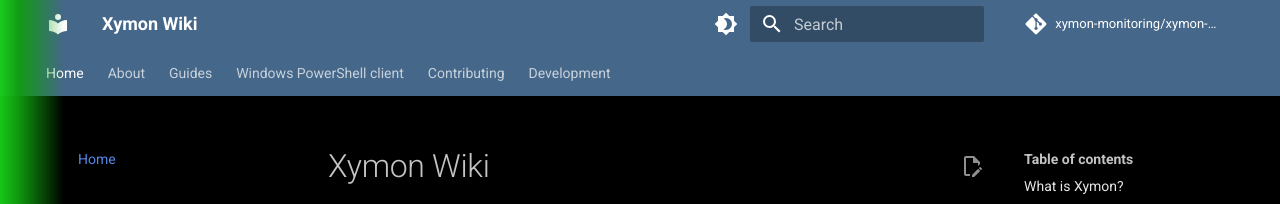
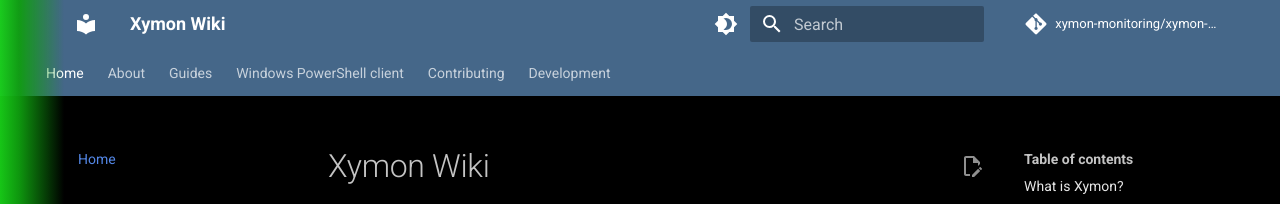
Before and after one commit to xymon-monitoring/xymon-wiki, an MkDocs documentation site: the page built from docs/index.md, in a window 1280 px wide. Shown: the top 204 px of the page. Built offline with MkDocs 1.6.1 and Material for MkDocs 9.7.7, drawn with Linux system fonts in a browser that asks for light colours; comment, search, counter and statistics services are not loaded.

Commit message:
style: indent the header past the green band too
Apply the same half-band left indent to the header inner and the tabs row so
the logo/title/tabs align with the content instead of sitting on the green.

```diff
--- a/docs/stylesheets/xymon.css
+++ b/docs/stylesheets/xymon.css
@@ -69,8 +69,11 @@
   z-index: 1000;
 }
 
-/* Keep all text — left navigation AND page content — out of the band's green
-   half: start it at 50% of the band, which rescales with the viewport. */
+/* Keep all text — header (logo/title + tabs), left navigation AND page content
+   — out of the band's green half: start it at 50% of the band, which rescales
+   with the viewport. */
+.md-header__inner,
+.md-tabs__inner,
 .md-sidebar--primary,
 .md-content {
   padding-left: calc(var(--xymon-band-width) / 2);
```
